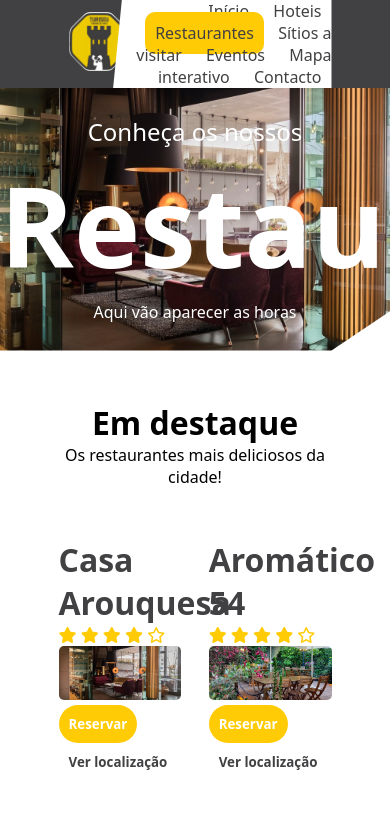
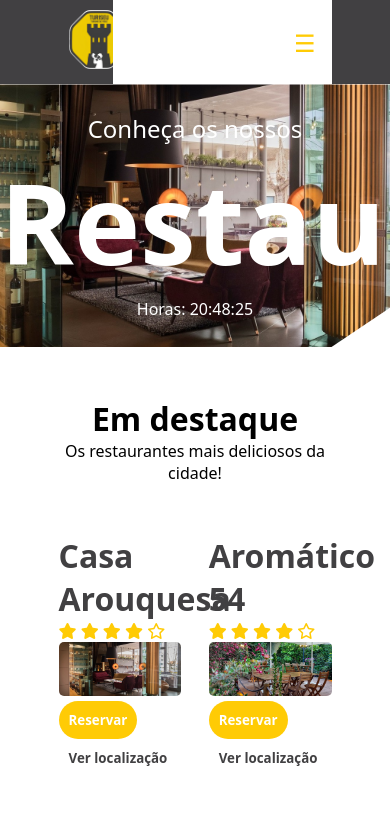
Before and after one commit to Wyzo/ProjetoAI1, a plain HTML site: page restaurantes.html in a window 390 px wide. Shown: the top 824 px of the page. Drawn offline with Linux system fonts and the light colour scheme.

Commit message:
Added hamburger menu to all pages

```diff
--- a/eventos.css
+++ b/eventos.css
@@ -21,27 +21,6 @@ body {
     background: #ffcb05;
     border-radius: 6px;
   }
-
-  .btn-principal {
-    text-decoration: none;
-    background-color: #ffcb05;
-    color: white;
-    border: 0;
-    border-radius: 20px;
-    padding: 10px;
-    font-weight: bold;
-    transition: 0.5s all ease;
-}
-
-.btn-principal a{
-    text-decoration: none;
-    color: white;
-}
-
-.btn-principal:hover {
-    background-color: #efb403;
-}
-
 
   header {
     background-color: #414042;
@@ -81,15 +60,9 @@ body {
     width: 80%;
     text-align: end;
     background-color: white;
-    clip-path: polygon(04% 0%, 100% 0, 100% 100%, 0% 100%);
 }
 
-.conteudo a {
-    color: #414042;
-    font-size: 1em;
-}
-
-.nav_topo_header a{
+.nav_topo_header a {
     font-weight: 500;
     text-decoration: none;
     padding: 10px;
@@ -97,13 +70,56 @@ body {
     color: #414042;
 }
 
-.nav_topo_header a:hover{
+.nav_topo_header a:hover {
     background-color: #ffcb05;
     color: #432005;
     border-radius: 10px;
 }
 
-/*-------*/
+/* Estilos para o menu responsivo
+ALTERAR */
+.menu-toggle {
+    display: none;
+    font-size: 1.5rem;
+    background: none;
+    border: none;
+    color: #ffcb05;
+    cursor: pointer;
+}
+
+@media (max-width: 768px) {
+    .conteudo2 {
+        flex-direction: column;
+        align-items: flex-end;
+        width: 100%;
+        text-align: right;
+    }
+
+    .nav_topo_header {
+        display: none;
+        flex-direction: column;
+        width: 100%;
+        background-color: white;
+        clip-path: polygon(0 0, 100% 0, 100% 100%, 0 100%);
+        margin: 0;
+    }
+
+    .nav_topo_header a {
+        padding: 15px;
+        text-align: left;
+        width: 100%;
+        border-bottom: 1px solid #ddd;
+    }
+
+    .menu-toggle {
+        display: block;
+        margin: 10px;
+    }
+
+    .nav_topo_header.show {
+        display: flex;
+    }
+}
 
 .centro {
     background-image: url('Assets/Imagens/concerto3.jpg');
--- a/eventos.html
+++ b/eventos.html
@@ -17,12 +17,15 @@
                 <a href="index.html"><img src="Assets/Imagens/logo3.png" alt=""></a>
             </div>
             <div class="conteudo2">
-                <nav class="nav_topo_header">
-                    <a href="index.html">Início</a>
-                    <a href="hoteis.html" >Hoteis</a>
-                    <a href="restaurantes.html" >Restaurantes</a>
+                <button class="menu-toggle" aria-label="Abrir Menu">
+                    ☰
+                </button>
+                <nav class="nav_topo_header" id="menu">
+                    <a href="index.html" id="atual">Início</a>
+                    <a href="hoteis.html">Hoteis</a>
+                    <a href="restaurantes.html">Restaurantes</a>
                     <a href="">Sítios a visitar</a>
-                    <a href="eventos.html" id="atual">Eventos</a>
+                    <a href="eventos.html">Eventos</a>
                     <a href="">Mapa interativo</a>
                     <a href="">Contacto</a>
                 </nav>
@@ -83,5 +86,6 @@
             </div>
         </div>
     </main>
+    <script src="functions.js" defer></script>
 </body>
 </html>
--- a/hoteis.css
+++ b/hoteis.css
@@ -61,15 +61,9 @@ body {
     width: 80%;
     text-align: end;
     background-color: white;
-    clip-path: polygon(04% 0%, 100% 0, 100% 100%, 0% 100%);
 }
 
-.conteudo a {
-    color: #414042;
-    font-size: 1em;
-}
-
-.nav_topo_header a{
+.nav_topo_header a {
     font-weight: 500;
     text-decoration: none;
     padding: 10px;
@@ -77,13 +71,56 @@ body {
     color: #414042;
 }
 
-.nav_topo_header a:hover{
+.nav_topo_header a:hover {
     background-color: #ffcb05;
     color: #432005;
     border-radius: 10px;
 }
 
-/*-------*/
+/* Estilos para o menu responsivo
+ALTERAR */
+.menu-toggle {
+    display: none;
+    font-size: 1.5rem;
+    background: none;
+    border: none;
+    color: #ffcb05;
+    cursor: pointer;
+}
+
+@media (max-width: 768px) {
+    .conteudo2 {
+        flex-direction: column;
+        align-items: flex-end;
+        width: 100%;
+        text-align: right;
+    }
+
+    .nav_topo_header {
+        display: none;
+        flex-direction: column;
+        width: 100%;
+        background-color: white;
+        clip-path: polygon(0 0, 100% 0, 100% 100%, 0 100%);
+        margin: 0;
+    }
+
+    .nav_topo_header a {
+        padding: 15px;
+        text-align: left;
+        width: 100%;
+        border-bottom: 1px solid #ddd;
+    }
+
+    .menu-toggle {
+        display: block;
+        margin: 10px;
+    }
+
+    .nav_topo_header.show {
+        display: flex;
+    }
+}
 
 .centro {
     background-image: url('Assets/Imagens/avenida2.jpg');
--- a/pagina_principal.css
+++ b/pagina_principal.css
@@ -194,7 +194,7 @@ ALTERAR */
 
 .titulo_animado span {
     font-weight: bolder;
-    font-size: 6em;
+    font-size: 4em;
     letter-spacing: 1px;
     display: inline-block;
     transition: 0.3s all ease;
--- a/restaurantes.css
+++ b/restaurantes.css
@@ -61,15 +61,9 @@ body {
     width: 80%;
     text-align: end;
     background-color: white;
-    clip-path: polygon(04% 0%, 100% 0, 100% 100%, 0% 100%);
 }
 
-.conteudo a {
-    color: #414042;
-    font-size: 1em;
-}
-
-.nav_topo_header a{
+.nav_topo_header a {
     font-weight: 500;
     text-decoration: none;
     padding: 10px;
@@ -77,14 +71,56 @@ body {
     color: #414042;
 }
 
-.nav_topo_header a:hover{
+.nav_topo_header a:hover {
     background-color: #ffcb05;
     color: #432005;
     border-radius: 10px;
 }
 
-/*-------*/
+/* Estilos para o menu responsivo
+ALTERAR */
+.menu-toggle {
+    display: none;
+    font-size: 1.5rem;
+    background: none;
+    border: none;
+    color: #ffcb05;
+    cursor: pointer;
+}
 
+@media (max-width: 768px) {
+    .conteudo2 {
+        flex-direction: column;
+        align-items: flex-end;
+        width: 100%;
+        text-align: right;
+    }
+
+    .nav_topo_header {
+        display: none;
+        flex-direction: column;
+        width: 100%;
+        background-color: white;
+        clip-path: polygon(0 0, 100% 0, 100% 100%, 0 100%);
+        margin: 0;
+    }
+
+    .nav_topo_header a {
+        padding: 15px;
+        text-align: left;
+        width: 100%;
+        border-bottom: 1px solid #ddd;
+    }
+
+    .menu-toggle {
+        display: block;
+        margin: 10px;
+    }
+
+    .nav_topo_header.show {
+        display: flex;
+    }
+}
 .centro {
     background-image: url('Assets/Imagens/arouquesa.jpg');
     background-size: cover;
--- a/restaurantes.html
+++ b/restaurantes.html
@@ -17,10 +17,13 @@
                 <a href="index.html"><img src="Assets/Imagens/logo3.png" alt=""></a>
             </div>
             <div class="conteudo2">
-                <nav class="nav_topo_header">
-                    <a href="index.html">Início</a>
-                    <a href="hoteis.html" >Hoteis</a>
-                    <a href="restaurantes.html" id="atual">Restaurantes</a>
+                <button class="menu-toggle" aria-label="Abrir Menu">
+                    ☰
+                </button>
+                <nav class="nav_topo_header" id="menu">
+                    <a href="index.html" id="atual">Início</a>
+                    <a href="hoteis.html">Hoteis</a>
+                    <a href="restaurantes.html">Restaurantes</a>
                     <a href="">Sítios a visitar</a>
                     <a href="eventos.html">Eventos</a>
                     <a href="">Mapa interativo</a>
@@ -29,6 +32,7 @@
             </div>
         </section>
     </header>
+
     <section class="top">
         <div class="imagens">
             <div class="centro" id="centro">
@@ -126,5 +130,6 @@
             </div>
         </div>
     </main>
+    <script src="functions.js" defer></script>
 </body>
 </html>
```
Also changed, not shown: hoteis.html (+7 -3 lines), index.html (+1 -0 lines).
